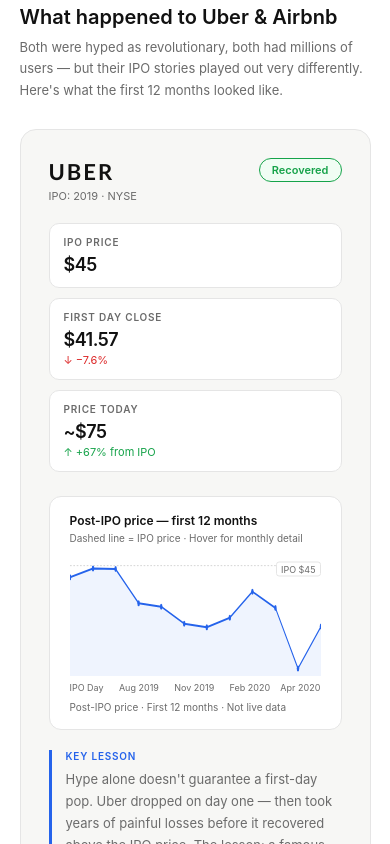
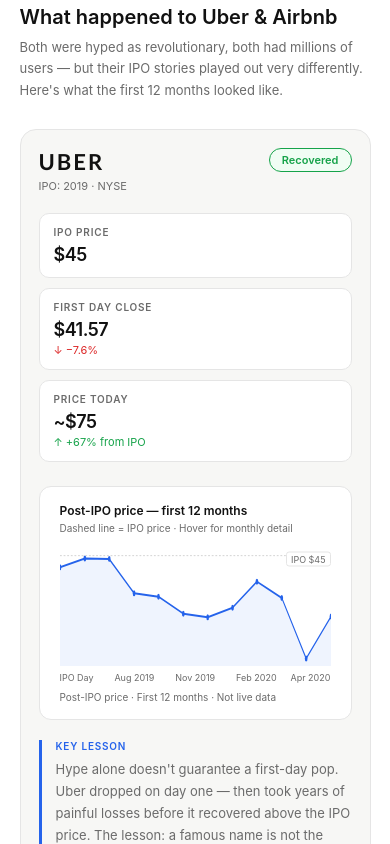
Before and after one commit to 23bananasinmytummy/ipo-explainer, a React (Create React App) app: page /risk in a window 390 px wide. Shown: the part 1280-2124 px from the top of the page. Built offline with nearby package versions, Linux system fonts and the light colour scheme.

Commit message:
Mobile responsiveness for risks page

```diff
--- a/src/pages/Risk.jsx
+++ b/src/pages/Risk.jsx
@@ -72,8 +72,8 @@
     xs.forEach((x, i) => { const d = Math.abs(x - mx); if (d < minD) { minD = d; closest = i; } });
     setActiveIdx(closest);
     const relX = (xs[closest] / W) * rect.width;
-    const tipW = 200;
-    const left = relX + tipW > rect.width ? relX - tipW - 10 : relX + 12;
+    const tipW = 190;
+    const left = Math.min(Math.max(relX - tipW / 2, 0), rect.width - tipW);
     const top = (ys[closest] / H) * rect.height - 20;
     setTooltip({ ...data[closest], left, top });
   };
@@ -202,7 +202,7 @@
   };
 
   return (
-    <div style={{
+    <div className="risk-historical-card" style={{
       background: 'var(--bg-secondary)',
       border: '1px solid var(--border)',
       borderRadius: 16,
@@ -210,7 +210,7 @@
       marginBottom: 24,
     }}>
       {/* Header */}
-      <div style={{ display: 'flex', alignItems: 'flex-start', justifyContent: 'space-between', marginBottom: 20, flexWrap: 'wrap', gap: 12 }}>
+      <div className="risk-historical-card-header" style={{ display: 'flex', alignItems: 'flex-start', justifyContent: 'space-between', marginBottom: 20, flexWrap: 'wrap', gap: 12 }}>
         <div>
           {isUber
             ? <div style={{ fontFamily: "'Trebuchet MS', 'Arial Black', sans-serif", fontSize: 22, fontWeight: 700, color: 'var(--text)', marginBottom: 4, letterSpacing: '2px', textTransform: 'uppercase' }}>{config.name}</div>
@@ -218,7 +218,7 @@
           }
           <div style={{ fontSize: 11, color: 'var(--text-muted)' }}>IPO: {config.year} · NYSE</div>
         </div>
-        <div style={{
+        <div className="risk-verdict-badge" style={{
           background: config.verdictBg,
           border: `1px solid ${config.verdictColor}`,
           borderRadius: 20,
@@ -401,7 +401,10 @@
           .risk-main { padding: 24px 5% 48px !important; }
           .risk-concept-grid { grid-template-columns: 1fr !important; }
           .risk-stat-row { grid-template-columns: 1fr !important; }
-          .risk-table-wrap { overflow-x: auto; }
+          .risk-historical-card { padding: 18px !important; }
+          .risk-historical-card-header { flex-wrap: wrap !important; gap: 8px !important; }
+          .risk-historical-card-header .risk-verdict-badge { align-self: flex-start !important; }
+          .risk-table-wrap { overflow-x: auto; -webkit-overflow-scrolling: touch; }
           .risk-table-wrap table { min-width: 560px; }
           .risk-cta { flex-direction: column !important; gap: 16px !important; }
           .risk-cta a { width: 100% !important; justify-content: center !important; }
```
